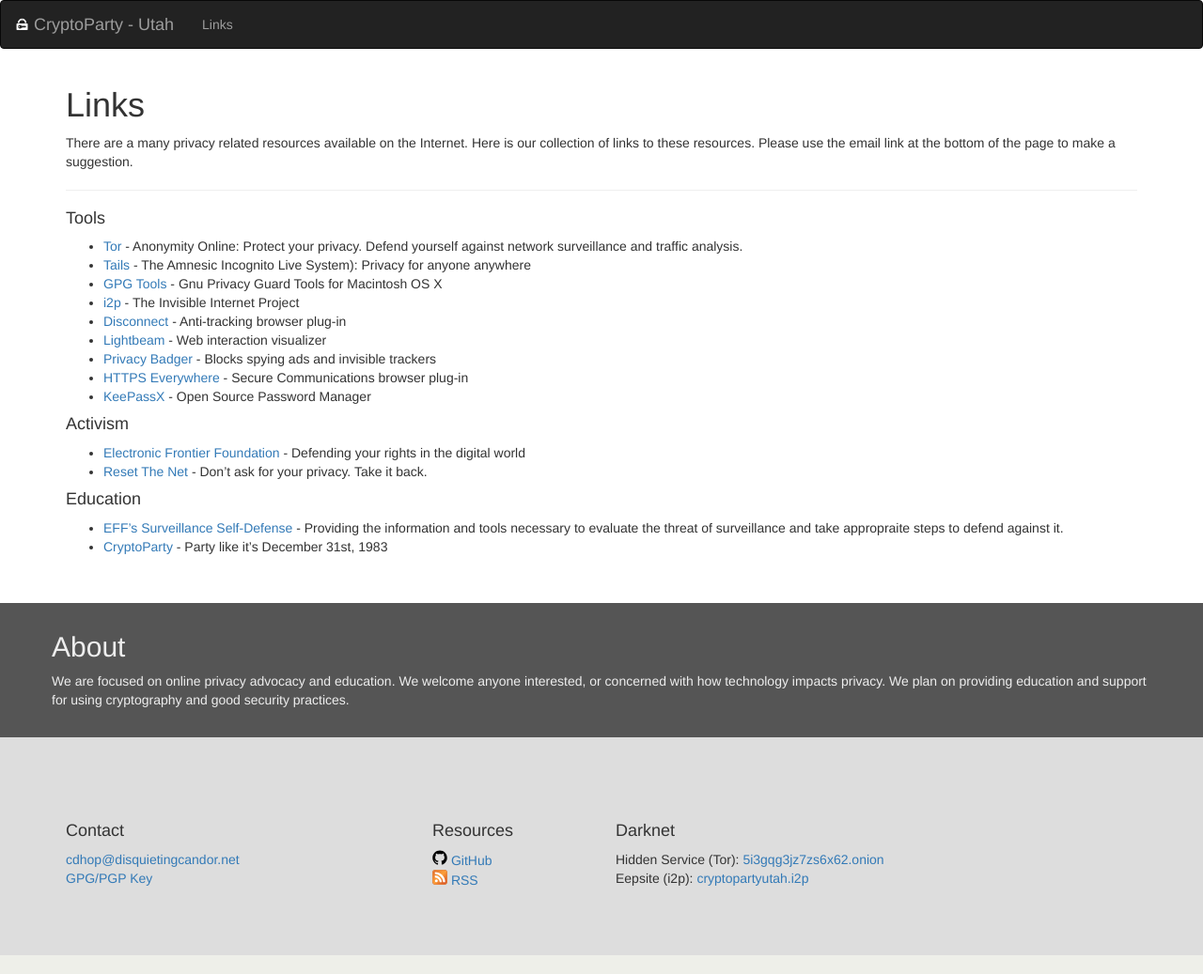
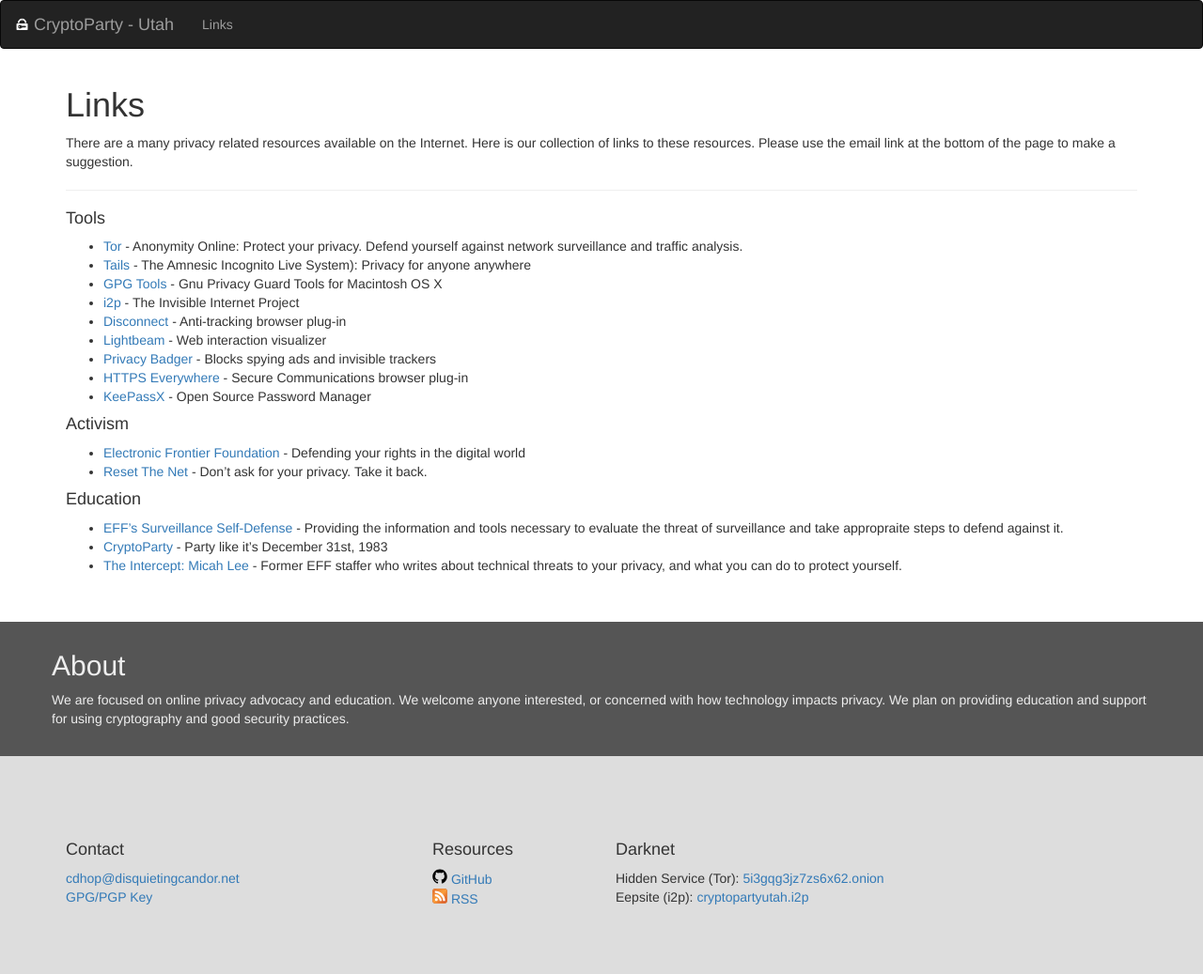
Before and after one commit to cdhop/cryptopartyutah, a Jekyll site: the page built from links.md, in a window 1280 px wide. Shown: the whole page at 94% size. Built offline with Jekyll 4.4.1, drawn with Linux system fonts in a browser that asks for light colours.

Commit message:
Added link

```diff
--- a/links.md
+++ b/links.md
@@ -29,3 +29,4 @@
 
 * [EFF's Surveillance Self-Defense](https://ssd.eff.org) - Providing the information and tools necessary to evaluate the threat of surveillance and take appropraite steps to defend against it.
 * [CryptoParty](https://cryptoparty.io) - Party like it's December 31st, 1983
+* [The Intercept: Micah Lee](https://firstlook.org/theintercept/staff/micah-lee/) - Former EFF staffer who writes about technical threats to your privacy, and what you can do to protect yourself.
```
